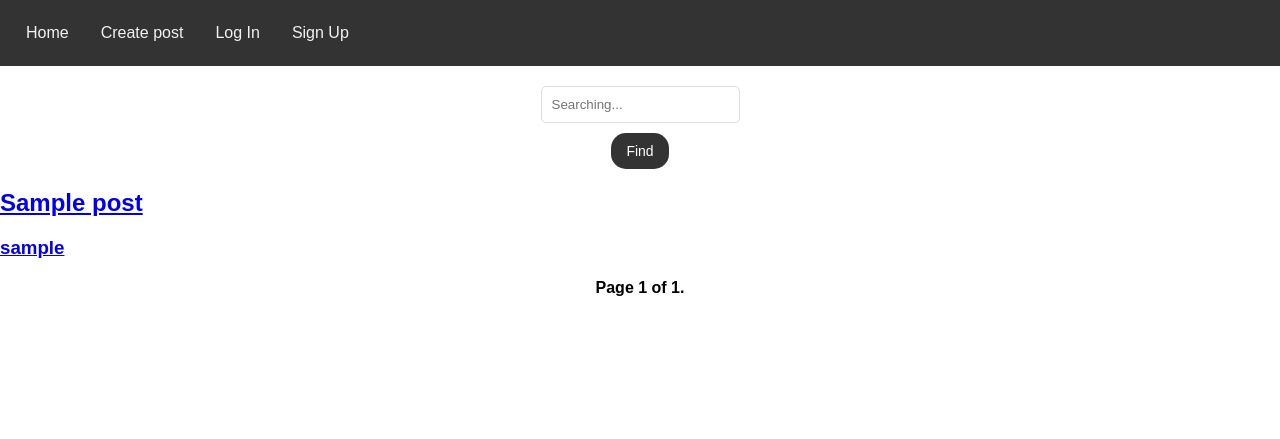
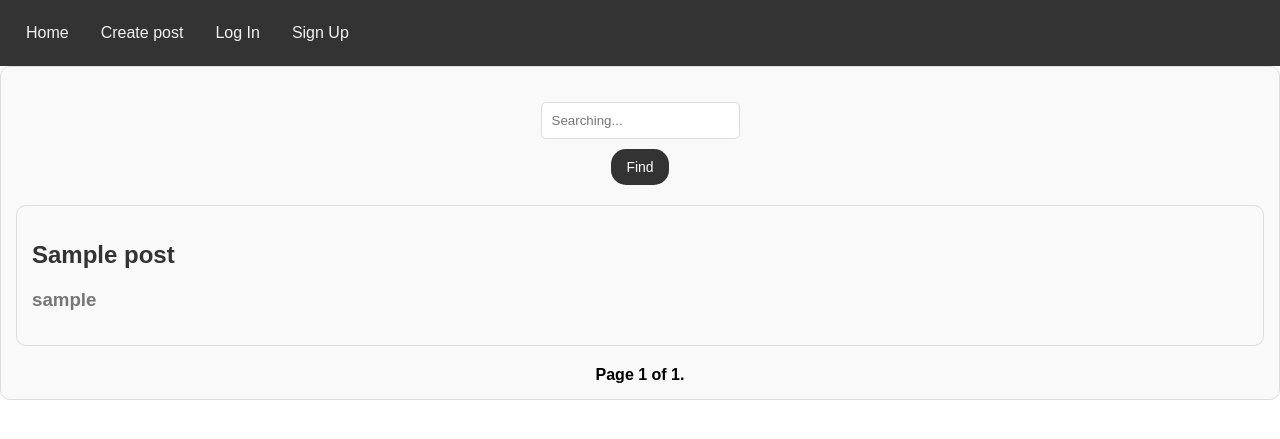
Before and after one commit to Andriiko26/virtual-nexus, a Django app: page /posts/ in a window 1280 px wide. Shown: the top 439 px of the page. Run offline with Django 5.2, Linux system fonts and the light colour scheme; tables that the repository leaves empty hold one stand-in row (values such as "Sample post").

Commit message:
added css for posts

```diff
--- a/virtual_nexus_project/static/css/index.css
+++ b/virtual_nexus_project/static/css/index.css
@@ -53,3 +53,29 @@
 .search-button:hover {
     background-color: #555;
 }
+
+.container {
+    background-color: #f9f9f9;
+    border: 1px solid #ddd;
+    padding: 15px;
+    margin-bottom: 20px;
+    border-radius: 10px;
+}
+
+.container h2 a {
+    text-decoration: none;
+    color: #333;
+}
+
+.container h2 a:hover {
+    color: #555;
+}
+
+.container h3 a {
+    text-decoration: none;
+    color: #777;
+}
+
+.container h3 a:hover {
+    color: #999;
+}
```
